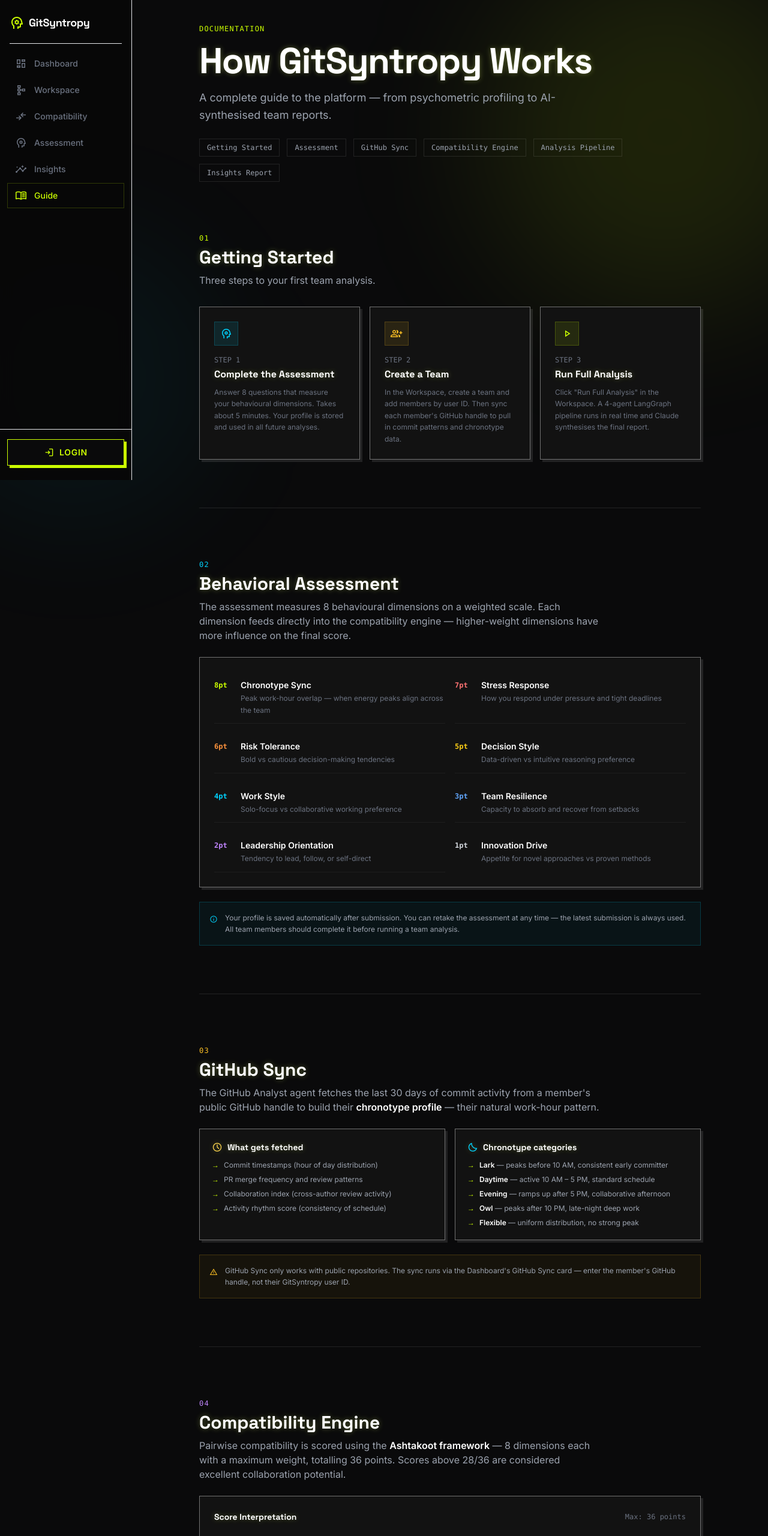
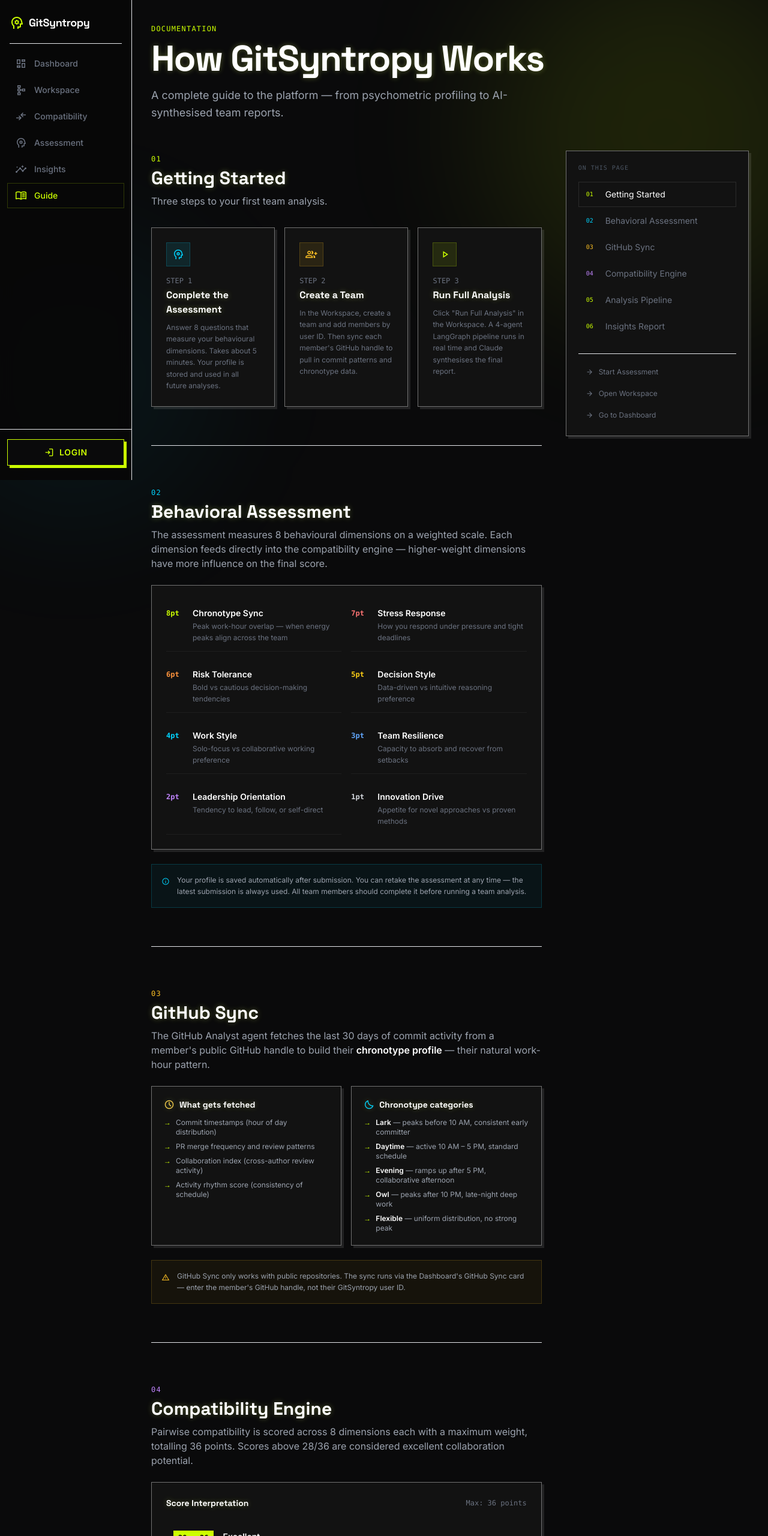
Before and after one commit to toxic010206/GitSyntropy, an Astro site in the folder apps/frontend/: page /guide in a window 1280 px wide. Shown: the top 2560 px of the page at 60% size. Built offline with nearby package versions, Linux system fonts and the light colour scheme; Astro itself is replaced by a stand-in of ours.

Commit message:
added-guide

```diff
--- a/apps/frontend/src/layouts/BaseLayout.astro
+++ b/apps/frontend/src/layouts/BaseLayout.astro
@@ -14,6 +14,7 @@
     <meta charset="UTF-8" />
     <meta name="viewport" content="width=device-width, initial-scale=1.0" />
     <title>{title}</title>
+    <link rel="icon" type="image/svg+xml" href="/favicon.svg" />
     <!-- Google Fonts -->
     <link rel="preconnect" href="https://fonts.googleapis.com" />
     <link rel="preconnect" href="https://fonts.gstatic.com" crossorigin />
--- a/apps/frontend/src/pages/guide.astro
+++ b/apps/frontend/src/pages/guide.astro
@@ -11,27 +11,26 @@
   </div>
 
   <SideNav />
+
   <div class="ml-[220px]">
-  <main class="relative z-10 w-full max-w-[900px] mx-auto px-4 md:px-8 pt-10 pb-24 flex flex-col gap-20">
+    <div class="relative z-10 w-full max-w-[1400px] mx-auto px-4 md:px-8 pt-10 pb-24">
 
-    <!-- Header -->
-    <header class="flex flex-col gap-4">
-      <span class="text-primary font-mono text-xs uppercase tracking-widest">Documentation</span>
-      <h1 class="text-4xl md:text-6xl font-bold font-display tracking-tight text-white leading-tight">
+      <!-- Page header -->
+      <header class="mb-12">
+        <span class="text-primary font-mono text-xs uppercase tracking-widest mb-3 block">Documentation</span>
+        <h1 class="text-4xl md:text-6xl font-bold font-display tracking-tight text-white leading-tight mb-4">
           How GitSyntropy Works
         </h1>
         <p class="text-gray-400 text-lg max-w-2xl leading-relaxed">
           A complete guide to the platform — from psychometric profiling to AI-synthesised team reports.
         </p>
-      <div class="flex flex-wrap gap-3 mt-2">
-        <a href="#getting-started" class="text-xs font-mono text-gray-400 hover:text-primary transition-colors border border-white/10 px-3 py-1.5 rounded hover:border-primary/30">Getting Started</a>
-        <a href="#assessment" class="text-xs font-mono text-gray-400 hover:text-primary transition-colors border border-white/10 px-3 py-1.5 rounded hover:border-primary/30">Assessment</a>
-        <a href="#github-sync" class="text-xs font-mono text-gray-400 hover:text-primary transition-colors border border-white/10 px-3 py-1.5 rounded hover:border-primary/30">GitHub Sync</a>
-        <a href="#compatibility" class="text-xs font-mono text-gray-400 hover:text-primary transition-colors border border-white/10 px-3 py-1.5 rounded hover:border-primary/30">Compatibility Engine</a>
-        <a href="#pipeline" class="text-xs font-mono text-gray-400 hover:text-primary transition-colors border border-white/10 px-3 py-1.5 rounded hover:border-primary/30">Analysis Pipeline</a>
-        <a href="#insights" class="text-xs font-mono text-gray-400 hover:text-primary transition-colors border border-white/10 px-3 py-1.5 rounded hover:border-primary/30">Insights Report</a>
-      </div>
       </header>
+
+      <!-- Two-column layout -->
+      <div class="grid grid-cols-1 xl:grid-cols-12 gap-10 items-start">
+
+        <!-- MAIN CONTENT -->
+        <main class="xl:col-span-8 flex flex-col gap-16">
 
           <!-- Getting Started -->
           <section id="getting-started" class="flex flex-col gap-8">
@@ -40,7 +39,6 @@
               <h2 class="text-2xl md:text-3xl font-bold font-display text-white mt-1">Getting Started</h2>
               <p class="text-gray-400 mt-2">Three steps to your first team analysis.</p>
             </div>
-
             <div class="grid grid-cols-1 md:grid-cols-3 gap-4">
               <a href="/assessment" class="glass-card rounded-none p-6 flex flex-col gap-4 border border-white/5 hover:border-accent-teal/30 transition-all group">
                 <div class="w-10 h-10 rounded-lg bg-accent-teal/10 border border-accent-teal/20 flex items-center justify-center">
@@ -75,19 +73,17 @@
             </div>
           </section>
 
-    <!-- Divider -->
-    <div class="border-t border-white/10"></div>
+          <div class="border-t border-white/8"></div>
 
           <!-- Assessment -->
           <section id="assessment" class="flex flex-col gap-6">
             <div>
               <span class="text-xs font-mono text-accent-teal uppercase tracking-widest">02</span>
               <h2 class="text-2xl md:text-3xl font-bold font-display text-white mt-1">Behavioral Assessment</h2>
-        <p class="text-gray-400 mt-2 max-w-2xl">
+              <p class="text-gray-400 mt-2">
                 The assessment measures 8 behavioural dimensions on a weighted scale. Each dimension feeds directly into the compatibility engine — higher-weight dimensions have more influence on the final score.
               </p>
             </div>
-
             <div class="glass-panel rounded-none p-6 border border-white/5">
               <div class="grid grid-cols-1 md:grid-cols-2 gap-4">
                 {[
@@ -110,7 +106,6 @@
                 ))}
               </div>
             </div>
-
             <div class="flex items-start gap-3 p-4 bg-accent-teal/5 border border-accent-teal/20 rounded">
               <span class="material-symbols-outlined text-accent-teal text-sm flex-shrink-0 mt-0.5">info</span>
               <p class="text-xs text-gray-400 leading-relaxed">
@@ -119,19 +114,17 @@
             </div>
           </section>
 
-    <!-- Divider -->
-    <div class="border-t border-white/10"></div>
+          <div class="border-t border-white/8"></div>
 
           <!-- GitHub Sync -->
           <section id="github-sync" class="flex flex-col gap-6">
             <div>
               <span class="text-xs font-mono text-amber-400 uppercase tracking-widest">03</span>
               <h2 class="text-2xl md:text-3xl font-bold font-display text-white mt-1">GitHub Sync</h2>
-        <p class="text-gray-400 mt-2 max-w-2xl">
+              <p class="text-gray-400 mt-2">
                 The GitHub Analyst agent fetches the last 30 days of commit activity from a member's public GitHub handle to build their <strong class="text-white">chronotype profile</strong> — their natural work-hour pattern.
               </p>
             </div>
-
             <div class="grid grid-cols-1 md:grid-cols-2 gap-4">
               <div class="glass-panel rounded-none p-5 border border-white/5 flex flex-col gap-3">
                 <h3 class="text-sm font-bold text-white font-display flex items-center gap-2">
@@ -159,7 +152,6 @@
                 </ul>
               </div>
             </div>
-
             <div class="flex items-start gap-3 p-4 bg-amber-400/5 border border-amber-400/20 rounded">
               <span class="material-symbols-outlined text-amber-400 text-sm flex-shrink-0 mt-0.5">warning</span>
               <p class="text-xs text-gray-400 leading-relaxed">
@@ -168,20 +160,18 @@
             </div>
           </section>
 
-    <!-- Divider -->
-    <div class="border-t border-white/10"></div>
+          <div class="border-t border-white/8"></div>
 
           <!-- Compatibility Engine -->
           <section id="compatibility" class="flex flex-col gap-6">
             <div>
               <span class="text-xs font-mono text-purple-400 uppercase tracking-widest">04</span>
               <h2 class="text-2xl md:text-3xl font-bold font-display text-white mt-1">Compatibility Engine</h2>
-        <p class="text-gray-400 mt-2 max-w-2xl">
-          Pairwise compatibility is scored using the <strong class="text-white">Ashtakoot framework</strong> — 8 dimensions each with a maximum weight, totalling 36 points.
+              <p class="text-gray-400 mt-2">
+                Pairwise compatibility is scored across 8 dimensions each with a maximum weight, totalling 36 points.
                 Scores above 28/36 are considered excellent collaboration potential.
               </p>
             </div>
-
             <div class="glass-panel rounded-none p-6 border border-white/5">
               <div class="flex items-center justify-between mb-6">
                 <h3 class="text-sm font-bold text-white font-display">Score Interpretation</h3>
@@ -204,30 +194,27 @@
                 ))}
               </div>
             </div>
-
             <p class="text-xs text-gray-600">
               Dimensions flagged as "weak" (scoring below 40% of their maximum) are highlighted as critical vulnerabilities — these are the areas where the pair is most likely to experience friction.
             </p>
           </section>
 
-    <!-- Divider -->
-    <div class="border-t border-white/10"></div>
+          <div class="border-t border-white/8"></div>
 
           <!-- Pipeline -->
           <section id="pipeline" class="flex flex-col gap-6">
             <div>
               <span class="text-xs font-mono text-primary uppercase tracking-widest">05</span>
               <h2 class="text-2xl md:text-3xl font-bold font-display text-white mt-1">Team Analysis Pipeline</h2>
-        <p class="text-gray-400 mt-2 max-w-2xl">
+              <p class="text-gray-400 mt-2">
                 "Run Full Analysis" triggers a <strong class="text-white">LangGraph multi-agent pipeline</strong> that streams results in real time. Four agents run in sequence, each building on the previous.
               </p>
             </div>
-
             <div class="flex flex-col gap-3">
               {[
                 { step: "01", name: "GitHub Analyst", icon: "hub", color: "text-amber-300 bg-amber-300/10 border-amber-300/20", desc: "Fetches the last 30 days of commit and PR activity for every team member. Classifies each member's chronotype and computes collaboration index and rhythm score." },
-          { step: "02", name: "Psychometric Profiler", icon: "psychology", color: "text-accent-teal bg-accent-teal/10 border-accent-teal/20", desc: "Loads each member's assessment answers and maps them to the 8 Ashtakoot dimensions. Produces a weighted behavioural profile per person." },
-          { step: "03", name: "Compatibility Engine", icon: "compare_arrows", color: "text-purple-400 bg-purple-400/10 border-purple-400/20", desc: "Runs pairwise Ashtakoot scoring across all member pairs. Identifies strong and weak dimensions, surfaces risk flags (e.g. chronotype mismatches), and computes the aggregate team score." },
+                { step: "02", name: "Psychometric Profiler", icon: "psychology", color: "text-accent-teal bg-accent-teal/10 border-accent-teal/20", desc: "Loads each member's assessment answers and maps them to the 8 dimensions. Produces a weighted behavioural profile per person." },
+                { step: "03", name: "Compatibility Engine", icon: "compare_arrows", color: "text-purple-400 bg-purple-400/10 border-purple-400/20", desc: "Runs pairwise scoring across all member pairs. Identifies strong and weak dimensions, surfaces risk flags (e.g. chronotype mismatches), and computes the aggregate team score." },
                 { step: "04", name: "Claude Synthesis", icon: "auto_awesome", color: "text-primary bg-primary/10 border-primary/20", desc: "Claude Sonnet 4.6 streams a structured narrative report — strengths, vulnerabilities, hiring recommendations, and a Monte Carlo candidate simulation for optimal team fit." },
               ].map((agent) => (
                 <div class="glass-panel rounded-none p-5 border border-white/5 flex items-start gap-5">
@@ -246,19 +233,17 @@
             </div>
           </section>
 
-    <!-- Divider -->
-    <div class="border-t border-white/10"></div>
+          <div class="border-t border-white/8"></div>
 
           <!-- Insights Report -->
           <section id="insights" class="flex flex-col gap-6">
             <div>
               <span class="text-xs font-mono text-accent-neon uppercase tracking-widest">06</span>
               <h2 class="text-2xl md:text-3xl font-bold font-display text-white mt-1">Insights Report</h2>
-        <p class="text-gray-400 mt-2 max-w-2xl">
+              <p class="text-gray-400 mt-2">
                 The Insights page displays Claude's structured narrative. Each section is clickable and expandable. The report covers:
               </p>
             </div>
-
             <div class="grid grid-cols-1 md:grid-cols-2 gap-4">
               {[
                 { icon: "verified", label: "Team Strengths", desc: "Dimensions where the team scores highest — what to double down on." },
@@ -277,7 +262,6 @@
                 </div>
               ))}
             </div>
-
             <div class="flex items-start gap-3 p-4 bg-primary/5 border border-primary/20 rounded">
               <span class="material-symbols-outlined text-primary text-sm flex-shrink-0 mt-0.5">tips_and_updates</span>
               <p class="text-xs text-gray-400 leading-relaxed">
@@ -305,5 +289,75 @@
           </section>
 
         </main>
+
+        <!-- RIGHT: Sticky section nav -->
+        <aside class="xl:col-span-4 hidden xl:block">
+          <div class="sticky top-8 glass-panel rounded-none p-5 border border-white/8">
+            <p class="text-[10px] font-mono text-gray-600 uppercase tracking-widest mb-4">On this page</p>
+            <nav class="flex flex-col gap-0.5" id="guide-toc">
+              {[
+                { href: "#getting-started", label: "Getting Started", num: "01", color: "text-primary" },
+                { href: "#assessment", label: "Behavioral Assessment", num: "02", color: "text-accent-teal" },
+                { href: "#github-sync", label: "GitHub Sync", num: "03", color: "text-amber-400" },
+                { href: "#compatibility", label: "Compatibility Engine", num: "04", color: "text-purple-400" },
+                { href: "#pipeline", label: "Analysis Pipeline", num: "05", color: "text-primary" },
+                { href: "#insights", label: "Insights Report", num: "06", color: "text-accent-neon" },
+              ].map((item) => (
+                <a
+                  href={item.href}
+                  data-section={item.href.slice(1)}
+                  class="guide-toc-link flex items-center gap-3 px-3 py-2.5 rounded-lg text-sm transition-all text-gray-500 hover:text-white hover:bg-white/5 border border-transparent"
+                >
+                  <span class={`text-[10px] font-mono w-5 flex-shrink-0 ${item.color}`}>{item.num}</span>
+                  {item.label}
+                </a>
+              ))}
+            </nav>
+
+            <div class="mt-6 pt-4 border-t border-white/8 flex flex-col gap-2">
+              <a href="/assessment" class="flex items-center gap-2 text-xs text-gray-500 hover:text-primary transition-colors px-3 py-1.5">
+                <span class="material-symbols-outlined text-[14px]">arrow_forward</span>
+                Start Assessment
+              </a>
+              <a href="/workspace" class="flex items-center gap-2 text-xs text-gray-500 hover:text-primary transition-colors px-3 py-1.5">
+                <span class="material-symbols-outlined text-[14px]">arrow_forward</span>
+                Open Workspace
+              </a>
+              <a href="/dashboard" class="flex items-center gap-2 text-xs text-gray-500 hover:text-primary transition-colors px-3 py-1.5">
+                <span class="material-symbols-outlined text-[14px]">arrow_forward</span>
+                Go to Dashboard
+              </a>
+            </div>
+          </div>
+        </aside>
+
+      </div>
+    </div>
   </div>
 </BaseLayout>
+
+<script>
+  // Highlight active section in right TOC as user scrolls
+  const sections = document.querySelectorAll('section[id]');
+  const links = document.querySelectorAll('.guide-toc-link');
+
+  const observer = new IntersectionObserver(
+    (entries) => {
+      entries.forEach((entry) => {
+        if (entry.isIntersecting) {
+          links.forEach((link) => {
+            const active = link.getAttribute('data-section') === entry.target.id;
+            link.classList.toggle('text-white', active);
+            link.classList.toggle('bg-white/6', active);
+            link.classList.toggle('border-white/10', active);
+            link.classList.toggle('text-gray-500', !active);
+            link.classList.toggle('border-transparent', !active);
+          });
+        }
+      });
+    },
+    { rootMargin: '-20% 0px -70% 0px', threshold: 0 }
+  );
+
+  sections.forEach((s) => observer.observe(s));
+</script>
```
Also changed, not shown: apps/frontend/public/favicon.svg (added). Lines whose indentation alone changed are shown as unchanged.
